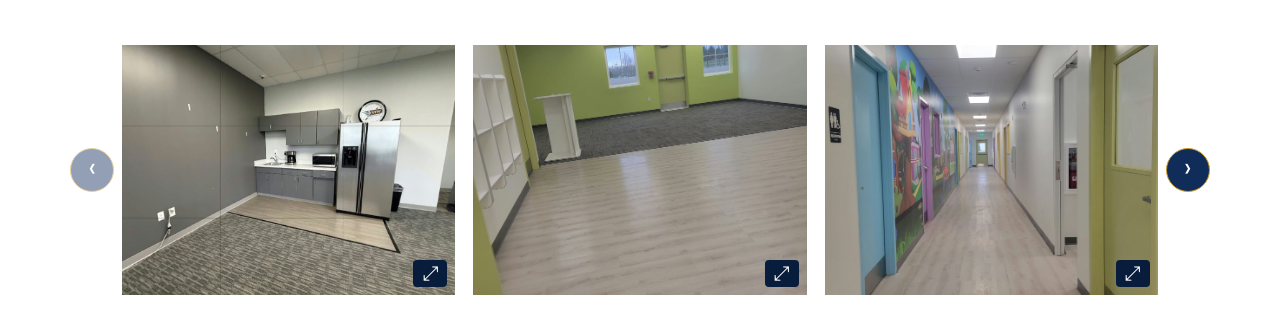
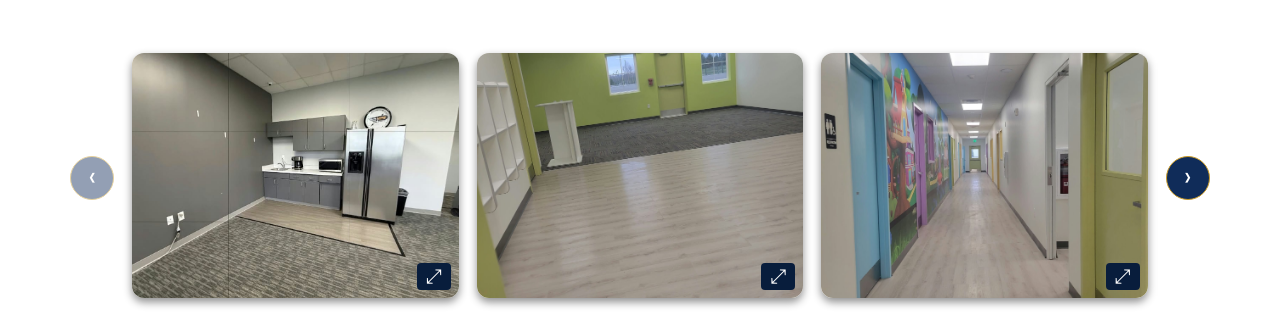
Before and after one commit to bvge/back_again, a plain HTML site: page kingdomnow-html/index.html in a window 1280 px wide. Shown: the part 1456-1792 px from the top of the page. Drawn offline with nearby package versions, Linux system fonts and the light colour scheme.

Commit message:
Round gallery photos and add dark shadows

```diff
--- a/kingdomnow-html/style.css
+++ b/kingdomnow-html/style.css
@@ -154,7 +154,9 @@
   grid-auto-flow: column;
   grid-auto-columns: calc((100% - 36px) / 3);
   gap: 18px;
+  padding: 8px 10px 14px;
   overflow-x: auto;
+  scroll-padding-inline: 10px;
   scroll-snap-type: x mandatory;
   scrollbar-width: none;
 }
@@ -213,6 +215,8 @@
   position: relative;
   padding: 0;
   border: 0;
+  border-radius: 12px;
+  box-shadow: 0 4px 8px rgb(0 0 0 / 45%);
   overflow: hidden;
   cursor: zoom-in;
 }
```
